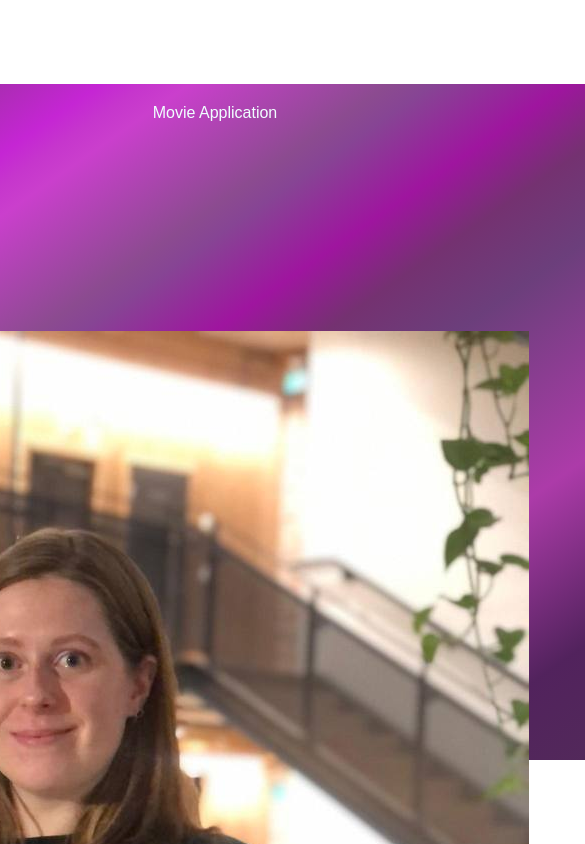
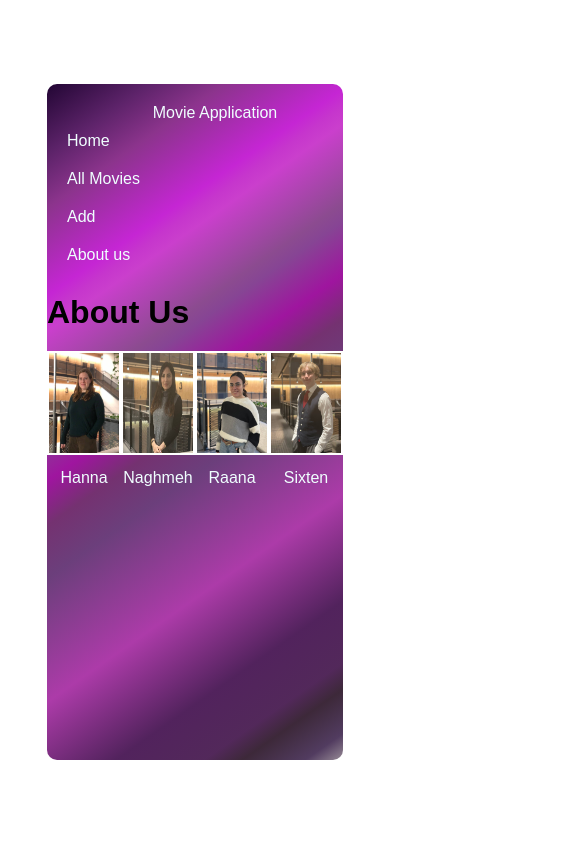
Before and after one commit to NaghmehGhorashi/Movie-App-group-project, a React (Vite) app: page /aboutus in a window 390 px wide. Shown: the top 844 px of the page, 585 px wide, since content can reach past the window. Built offline with nearby package versions, Linux system fonts and the light colour scheme; no server answers.

Commit message:
fixed 2 other pictures and some responsive for mobile

```diff
--- a/src/pages/about us/aboutus.jsx
+++ b/src/pages/about us/aboutus.jsx
@@ -4,6 +4,8 @@ import Wrapper from '../../components/container/container'
 import style from "./aboutus.module.css"
 import hannaImage from '../../assets/hanna.jpeg'
 import naghmehImage from '../../assets/naghmeh.jpeg'
+import raanaImage from '../../assets/raana.jpeg'
+import sixtenImage from '../../assets/sixten.jpeg'
 function Aboutus() {
 
     return (
@@ -11,26 +13,26 @@ function Aboutus() {
             <Wrapper>
                 <div>
                     <Navbar />
-                    <h1>About</h1>
+                    <h1>About Us</h1>
                     {/* Profile Section */}
-                    <section class="profile-section">
-                        <div class="profile">
+                    <section className={style.profileSection}>
+                        <div className={style.profile}>
                             <img src = {hannaImage} alt="Profile 1"/>
                             <p>Hanna</p>
                         </div>
 
-                            <div class="profile">
+                            <div className={style.profile}>
                             <img src={naghmehImage} alt="Profile 2"/>
-                            <p>Nghmeh</p>
+                            <p>Naghmeh</p>
                         </div>
 
-                        <div class="profile">
-                            <img src="https://via.placeholder.com/100" alt="Profile 3"/>
-                            <p>Profile 3</p>
+                        <div className={style.profile}>
+                            <img src={raanaImage} alt="Profile 3"/>
+                            <p>Raana</p>
                         </div>
-                        <div class="profile">
-                            {/* <img src="https://via.placeholder.com/100" alt="Profile 4"> */}
-                            <p>Profile 4</p>
+                        <div className={style.profile}>
+                            <img src={sixtenImage} alt="Profile 4"/>
+                            <p>Sixten</p>
                         </div>
                     </section>
                     <div className={style.about}>
--- a/src/pages/about us/aboutus.module.css
+++ b/src/pages/about us/aboutus.module.css
@@ -0,0 +1,49 @@
+
+
+/* Profile Section */
+.profileSection {
+    display: flex;
+    justify-content: space-around;
+    align-items: center;
+    width: 100%;
+    padding: 20px 0;
+}
+
+.profile {
+    text-align: center;
+    transition: transform 0.3s;
+}
+
+.profile img {
+    width: 90px;  /* rectangle width */
+    height: 120px;  /* rectangle height */
+    border-radius: 0;  /* remove rounding to create rectangle */
+    border: 2px solid white;
+    transition: transform 0.3s;
+}
+
+.profile p {
+    margin-top: 10px;
+    font-size: 1rem;
+}
+
+.profile:hover {
+    transform: translateY(-10px);
+}
+
+.profile img:hover {
+    transform: scale(1.2);
+}
+
+/* Responsive Design */
+@media (max-width: 768px) {
+    .profile-section {
+        flex-direction: column;
+        gap: 20px;
+    }
+
+    .profile img {
+        width: 70px;  /* rectangle width on mobile */
+        height: 100px;  /* rectangle height on mobile */
+    }
+}
```
